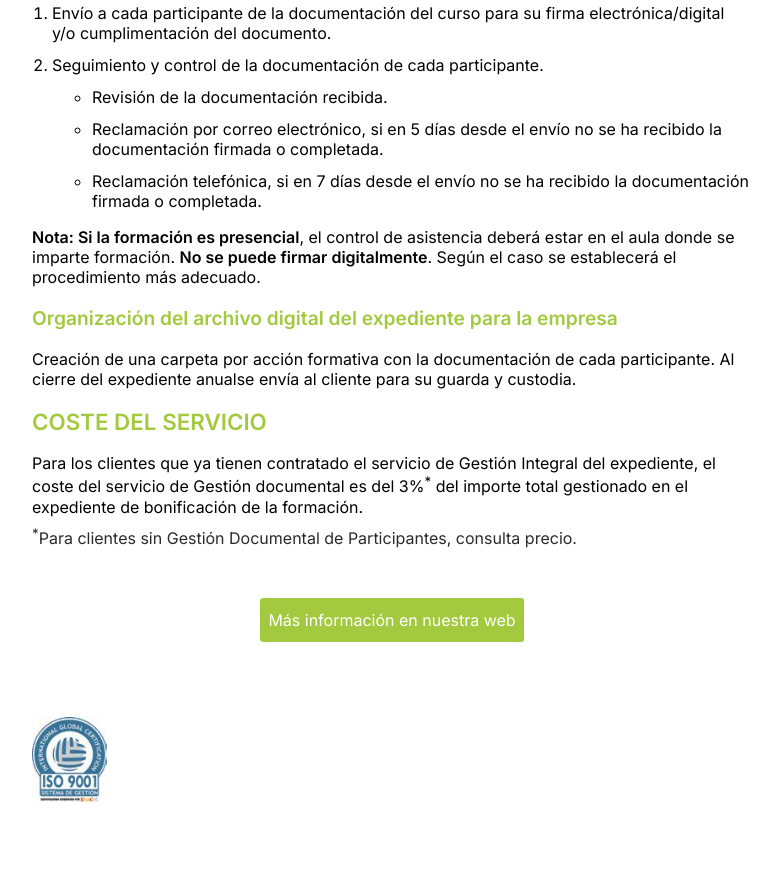
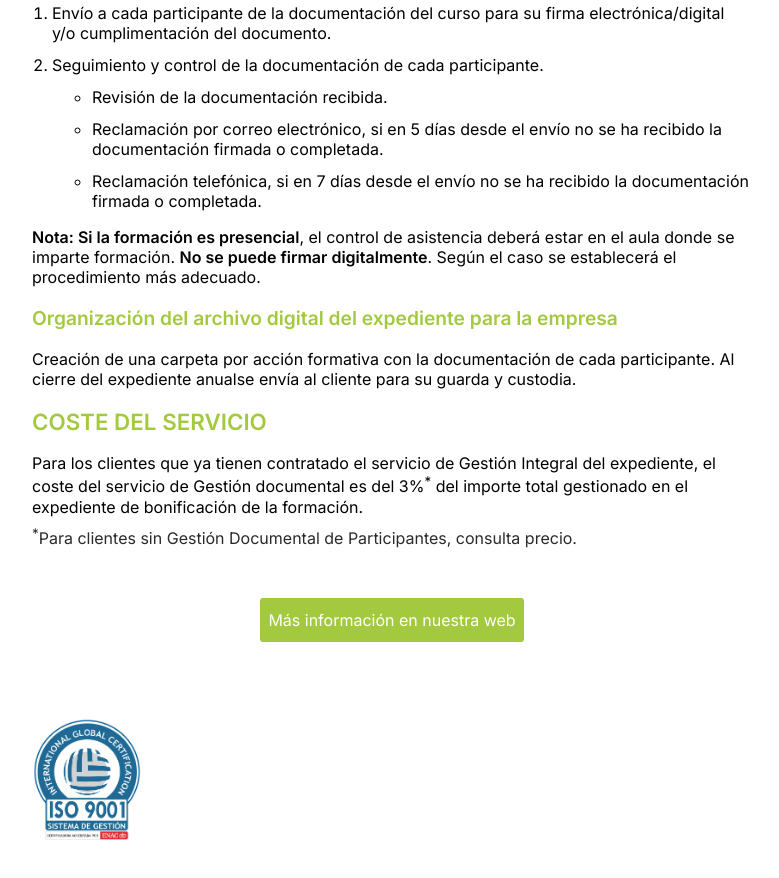
Before and after one commit to zima-is/agora-mail, a plain HTML site: page index.html in a window 1280 px wide. Shown: the part 935-1813 px from the top of the page, without its empty margins (248-1027 px from the left). Drawn offline with Linux system fonts and the light colour scheme.

Commit message:
change: new signature

```diff
--- a/index-styles.css
+++ b/index-styles.css
@@ -80,6 +80,7 @@ li ul:first-child {
 }
 .content img {
   margin: 25px 0px;
+  min-width: 110px;
 }
 
 @media only screen and (max-width: 665px) {
--- a/index.html
+++ b/index.html
@@ -53,7 +53,7 @@
         <p class="extra-conditions">Para los clientes que ya tienen contratado el servicio de Gestión Integral del expediente, el coste del servicio de Gestión documental es del 3%<sup>*</sup> del importe total gestionado en el expediente de bonificación de la formación.</p>
         <span><sup>*</sup>Para clientes sin Gestión Documental de Participantes, consulta precio.</span>
         <a href="https://agorarrhh.com/" target="_blank">Más información en nuestra web</a>
-        <img src="assets/signature.png" alt="" width="75px">
+        <img src="assets/sello-9001.jpg" alt="" width="75px">
     </div>
 
 </body>
```
Also changed, not shown: assets/sello-9001.jpg (added).
